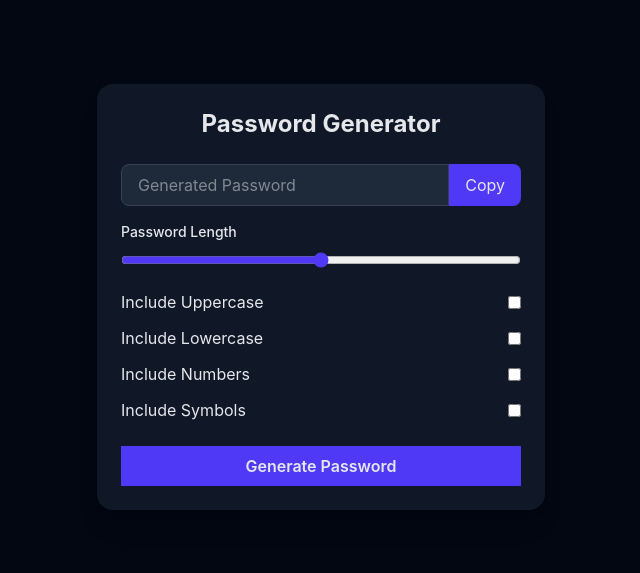
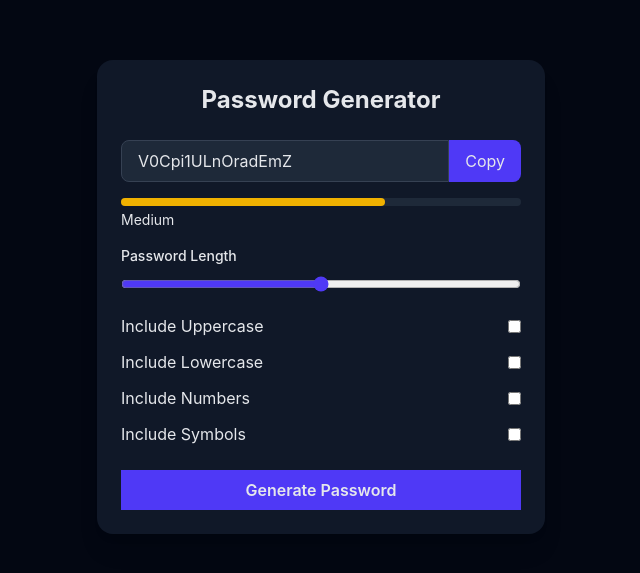
Before and after one commit to chrisivydev/password-generator, a React (Vite) app: page / in a window 1280 px wide. Shown: the part 103-676 px from the top of the page, without its empty margins (319-959 px from the left). Built offline with nearby package versions, Linux system fonts and the light colour scheme.

Commit message:
updated strength indicator

```diff
--- a/src/App.jsx
+++ b/src/App.jsx
@@ -16,10 +16,11 @@ const App = () => {
 
   const generatePassword = () => {
     let chars = "";
-    if (includeUpper) chars = +upperChars;
-    if (includeLower) chars = +lowerChars;
-    if (includeNumbers) chars = +numberChars;
-    if (includeSymbols) chars = +symbolsChars;
+
+    if (includeUpper) chars += upperChars;
+    if (includeLower) chars += lowerChars;
+    if (includeNumbers) chars += numberChars;
+    if (includeSymbols) chars += symbolsChars;
 
     if (!chars) {
       setPassword("");
@@ -66,7 +67,7 @@ const App = () => {
     return {text: "Strong", color: "bg-green-500", width: "100%"};
   };
 
-  const stength = getStrength();
+  const strength = getStrength();
 
   return (
     <div className="min-h-screen bg-gray-950 flex items-center justify-center px-4">
@@ -79,13 +80,29 @@ const App = () => {
         {/* password display */}
         <div className="flex mb-4">
           <input
+            type="text"
+            value={password}
+            placeholder="Generated Password"
             className="flex-1 bg-gray-800 border border-gray-700 rounded-l-lg px-4 py-2 focus:outline-none focus:ring-2 focus:ring-indigo-500 "
-            type="text"
-            placeholder="Generated Password"
+            readOnly
           />
-          <button className="bg-indigo-600 hover:bg-indigo-700 px-4 rounded-r-lg transition">
-            Copy
+          <button
+            onClick={copyToClipboard}
+            className="bg-indigo-600 hover:bg-indigo-700 px-4 rounded-r-lg transition"
+          >
+            {copied ? "Copied!" : "Copy"}
           </button>
+        </div>
+
+        {/* strength indicator */}
+        <div className="mb-4">
+          <div className="h-2 bg-gray-800 rounded">
+            <div
+              className={`h-2 rounded ${strength.color}`}
+              style={{width: strength.width}}
+            ></div>
+          </div>
+          <p className="text-sm mt-1">{strength.text}</p>
         </div>
 
         {/* password length */}
```
